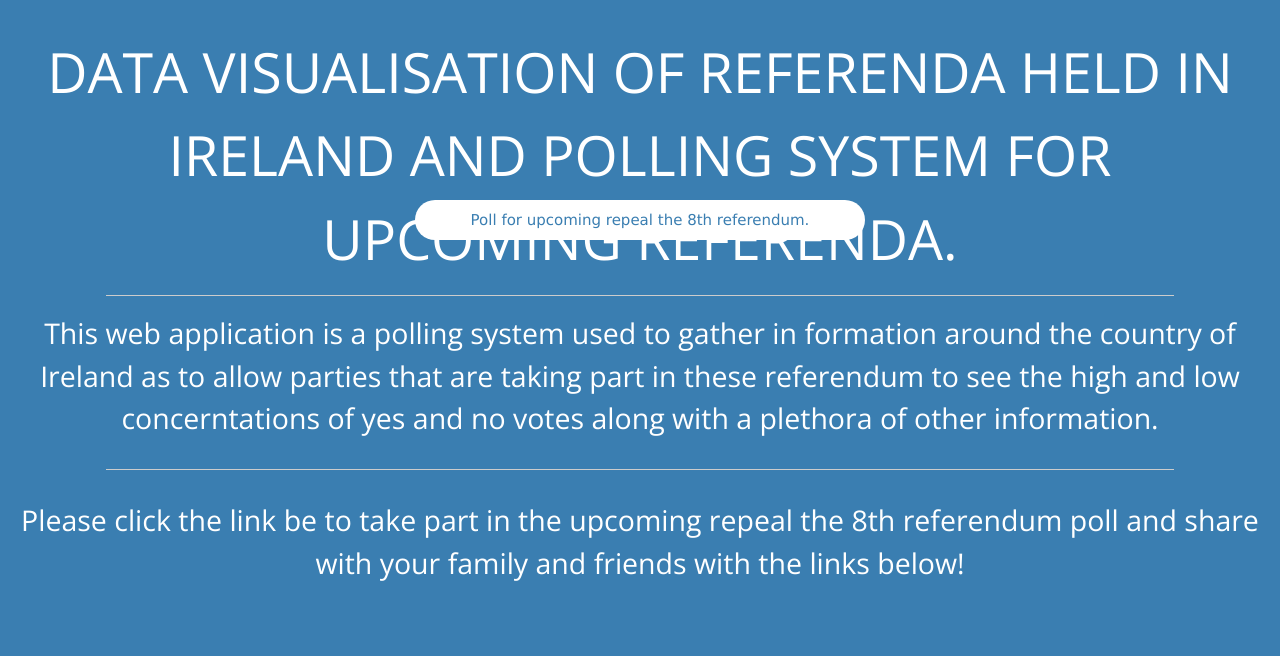
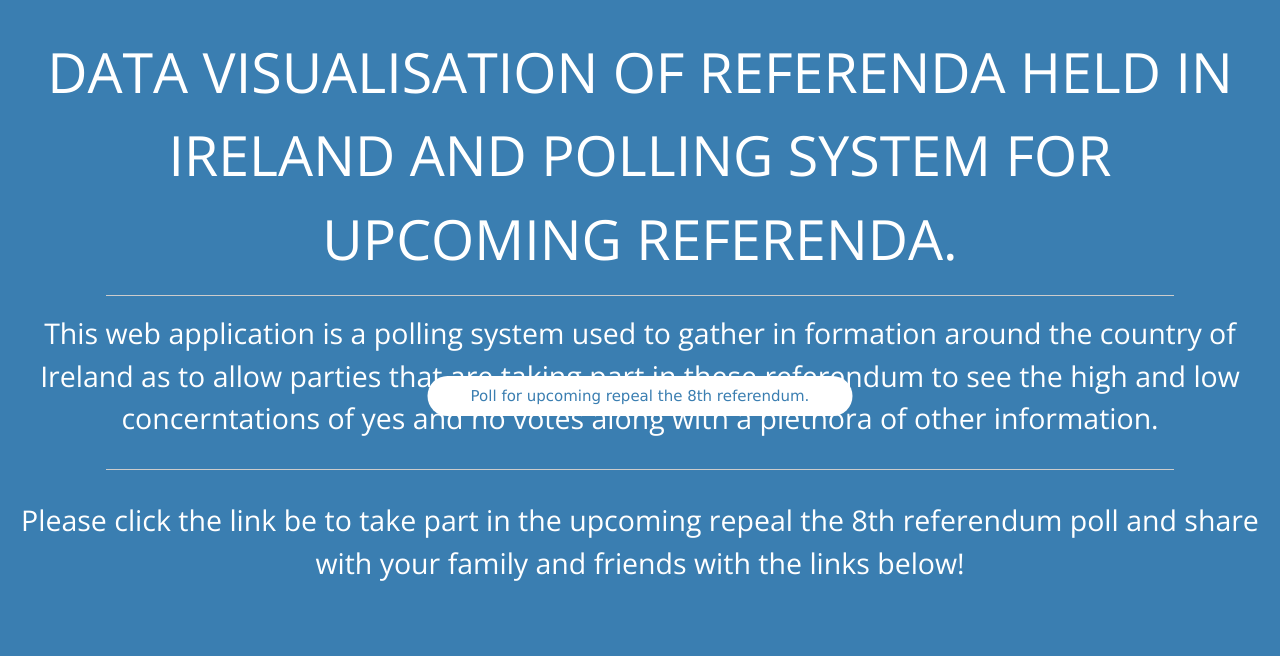
Before and after one commit to JordanForde1/Final_Year_Project, a Django app: page /polls/ in a window 1280 px wide. Shown: the part 180-836 px from the top of the page. Run offline with Django 3.2, Linux system fonts and the light colour scheme; data comes from the database, SQL or seed files in the repository; parts of the project's set-up code (start-up, migrations or seed data) failed here and were passed over.

Commit message:
Fixing button issue, cover page done

```diff
--- a/polls/templates/polls/index.html
+++ b/polls/templates/polls/index.html
@@ -91,7 +91,7 @@ ul {
   min-width: 40px;
   height: 40px;
   position: absolute;
-  top: 50%;
+  top: 72%;
   left: 50%;
   transform: translate(-50%, -50%);
   transfrom-origin: 50% 50%;
@@ -107,7 +107,7 @@ ul li {
   margin: 0 5px;
   float: left;
   line-height: 40px;
-  color: #74b6e8;
+  color: #3a7eb1;
   overflow: hidden;
   cursor: pointer;
 }
@@ -120,7 +120,7 @@ ul li i {
   margin: 0 5px;
 }
 ul li:last-of-type {
-  width: 450px;
+  width: 425px;
   height: 40px;
   margin: 0px;
 }
```
